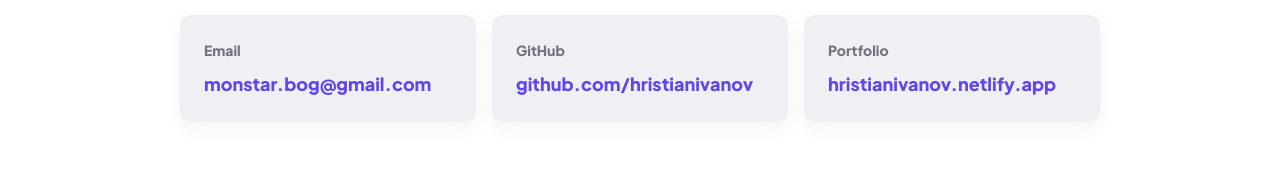
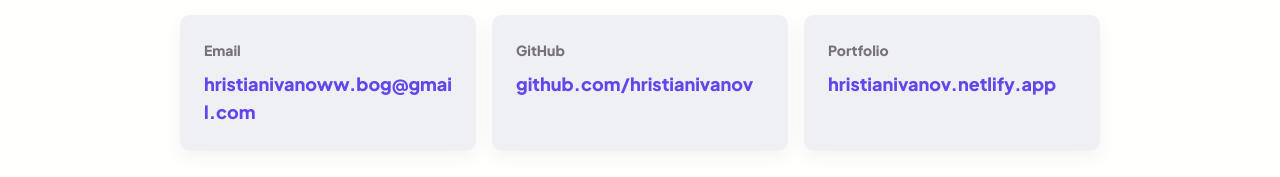
Before and after one commit to hristianivanov/SoftUni-ReactJs-project, a React (Vite) app in the folder client/: page /contact in a window 1280 px wide. Shown: the part 285-462 px from the top of the page. Built offline with nearby package versions, Linux system fonts and the light colour scheme; no server answers.

Commit message:
change contact email

```diff
--- a/client/src/pages/contact/Contact.jsx
+++ b/client/src/pages/contact/Contact.jsx
@@ -4,8 +4,8 @@
 const links = [
   {
     label: 'Email',
-    value: 'monstar.bog@gmail.com',
-    href: 'mailto:monstar.bog@gmail.com',
+    value: 'hristianivanoww.bog@gmail.com',
+    href: 'mailto:hristianivanoww.bog@gmail.com',
   },
   {
     label: 'GitHub',
```
